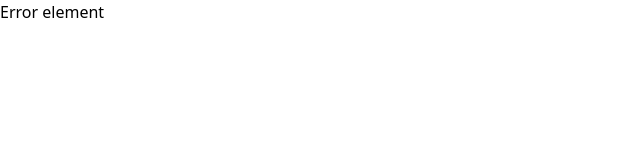
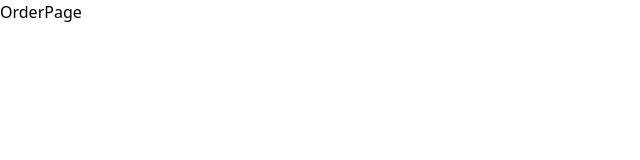
Before and after one commit to fgorordo/idea-pizza-frontend, a React (Vite) app: page /order in a window 1280 px wide. Before the commit this address had no page. Shown: the top 160 px of the page, without its empty margins (0-640 px from the left). Built offline with nearby package versions, Linux system fonts and the light colour scheme.

Commit message:
added all pages to fulfill the requirements

```diff
--- a/src/App.jsx
+++ b/src/App.jsx
@@ -2,6 +2,7 @@ import { RouterProvider } from "react-router-dom"
 
 import { router } from "./router";
 
+// Base App - Acá van providers de diferentes tipos para que se apliquen globalmente en la app.
 export const App = () => {
   return (
     <RouterProvider  router={router}/>
--- /dev/null
+++ b/src/pages/CheckoutPage.jsx
@@ -0,0 +1,5 @@
+export const CheckoutPage = () => {
+  return (
+    <div>CheckoutPage</div>
+  )
+}
--- /dev/null
+++ b/src/pages/OrderPage.jsx
@@ -0,0 +1,5 @@
+export const OrderPage = () => {
+  return (
+    <div>OrderPage</div>
+  )
+}
--- /dev/null
+++ b/src/pages/ProductsPage.jsx
@@ -0,0 +1,5 @@
+export const ProductsPage = () => {
+  return (
+    <div>ProductsPage</div>
+  )
+}
--- /dev/null
+++ b/src/pages/index.js
@@ -0,0 +1,3 @@
+export * from "./CheckoutPage";
+export * from "./OrderPage";
+export * from "./ProductsPage";
```
Also changed, not shown: src/router/AppRouter.jsx (+13 -0 lines).
